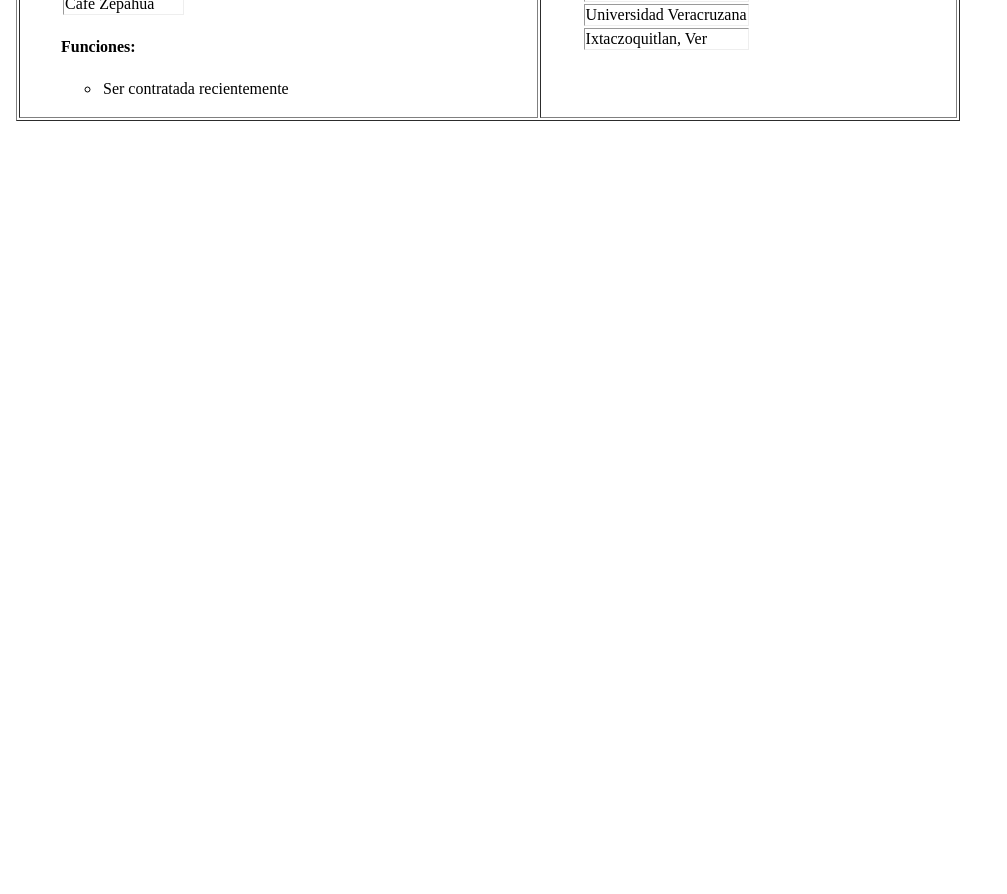
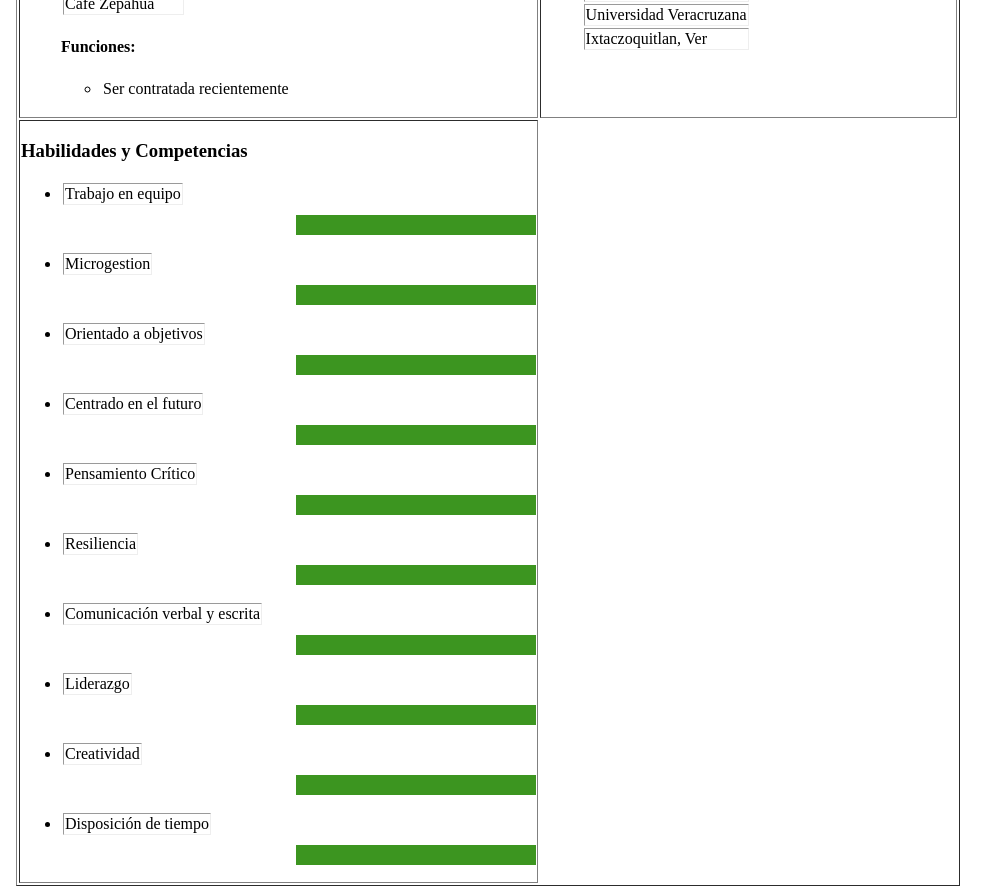
Before and after one commit to yoloogroth/yoloogroth.github.io, an Angular app: page / in a window 1280 px wide. Shown: the part 640-1534 px from the top of the page, without its empty margins (0-1007 px from the left). Before the commit the page ends 800 px from the top, so only its background shows below. Built offline with nearby package versions, Linux system fonts and the light colour scheme.

Commit message:
Agregando habilidades y competencias #13

```diff
--- a/src/app/app.component.html
+++ b/src/app/app.component.html
@@ -10,5 +10,8 @@
     <td><app-work-experience></app-work-experience></td>
     <td><app-education></app-education></td>
   </tr>
+  <tr>
+    <td><app-skill></app-skill></td>
+  </tr>
 </table>
 </body>
--- a/src/app/app.module.ts
+++ b/src/app/app.module.ts
@@ -5,13 +5,15 @@
 import { HeaderComponent } from './header/header.component';
 import { WorkExperienceComponent } from './work-experience/work-experience.component';
 import { EducationComponent } from './education/education.component';
+import { SkillComponent } from './skill/skill.component';
 
 @NgModule({
   declarations: [
     AppComponent,
     HeaderComponent,
     WorkExperienceComponent,
-    EducationComponent
+    EducationComponent,
+    SkillComponent,
   ],
   imports: [
     BrowserModule
--- /dev/null
+++ b/src/app/skill/skill.component.html
@@ -0,0 +1,9 @@
+<h3>Habilidades y Competencias</h3>
+
+<ul *ngFor="let sk of skill">
+    <li>
+     <tr>
+     <td>{{sk.element}}</td>
+
+ </tr>
+ <hr width=50%  align="right"  size=20 color="#3C9520">
--- /dev/null
+++ b/src/app/skill/skill.component.ts
@@ -0,0 +1,66 @@
+import { Component, OnInit } from '@angular/core';
+
+@Component({
+  selector: 'app-skill',
+  templateUrl: './skill.component.html',
+  styleUrls: ['./skill.component.css']
+})
+export class SkillComponent implements OnInit {
+  skill : Array<any> = [];
+  constructor() { }
+
+  ngOnInit(): void {
+    let sk = {
+      element: "Trabajo en equipo",
+
+    };
+    let sk1 = {
+      element: "Microgestion",
+
+    };
+    let sk2 = {
+      element: "Orientado a objetivos",
+
+    };
+    let sk3 = {
+      element: "Centrado en el futuro",
+
+    };
+    let sk4 = {
+      element: "Pensamiento Crítico",
+
+    };
+    let sk5 = {
+      element: "Resiliencia",
+
+    };
+    let sk6 = {
+      element: " Comunicación verbal y escrita",
+
+    };
+    let sk7 = {
+      element: "Liderazgo",
+
+    };
+    let sk8 = {
+      element: "Creatividad",
+
+    };
+    let sk9 = {
+      element: "Disposición de tiempo",
+
+    };
+    this.skill.push(sk);
+    this.skill.push(sk1);
+    this.skill.push(sk2);
+    this.skill.push(sk3);
+    this.skill.push(sk4);
+    this.skill.push(sk5);
+    this.skill.push(sk6);
+    this.skill.push(sk7);
+    this.skill.push(sk8);
+    this.skill.push(sk9);
+
+  }
+
+}
```
Also changed, not shown: src/app/skill/skill.component.css (added), 1 other file (tests, documents, lock files or other folders).
